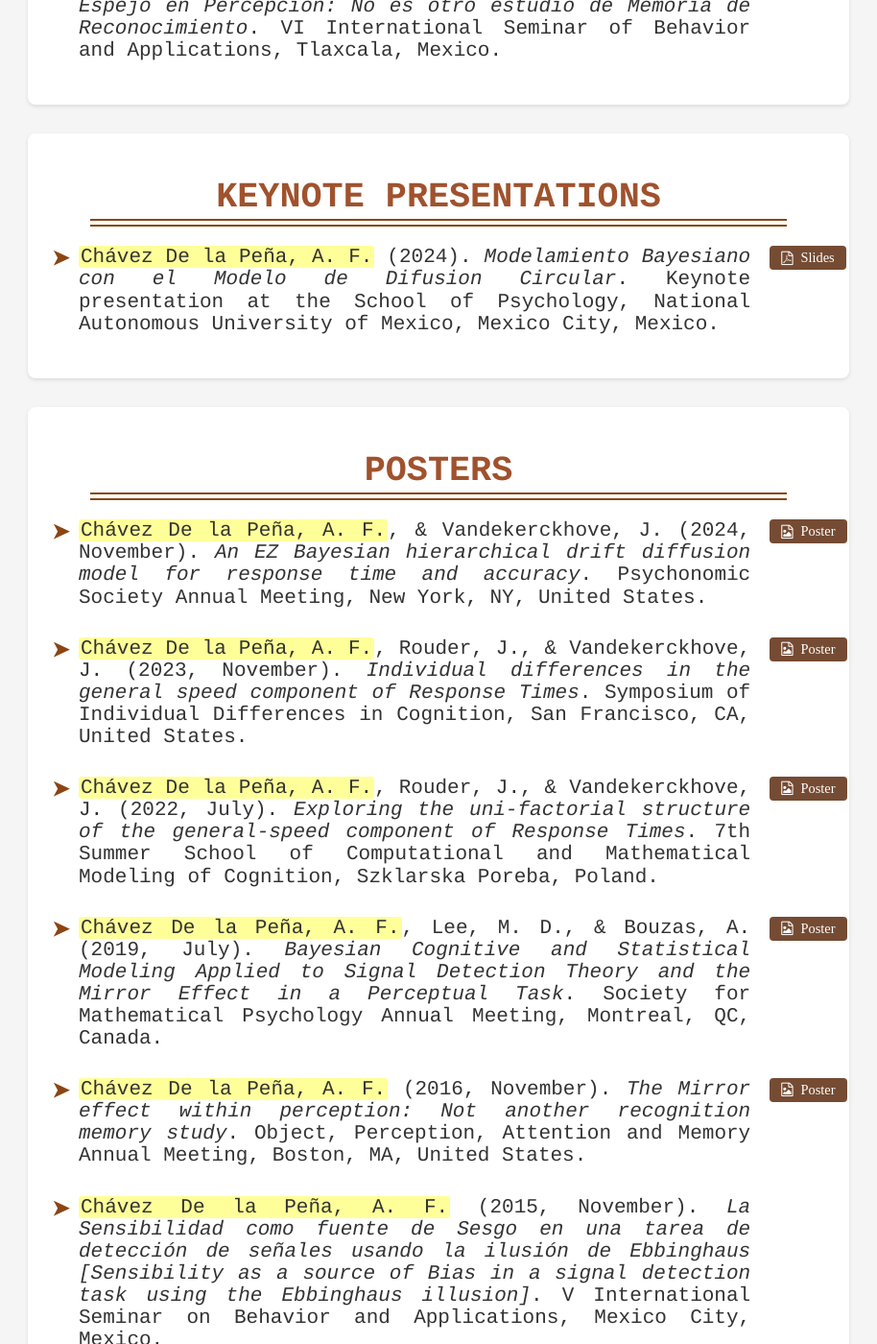
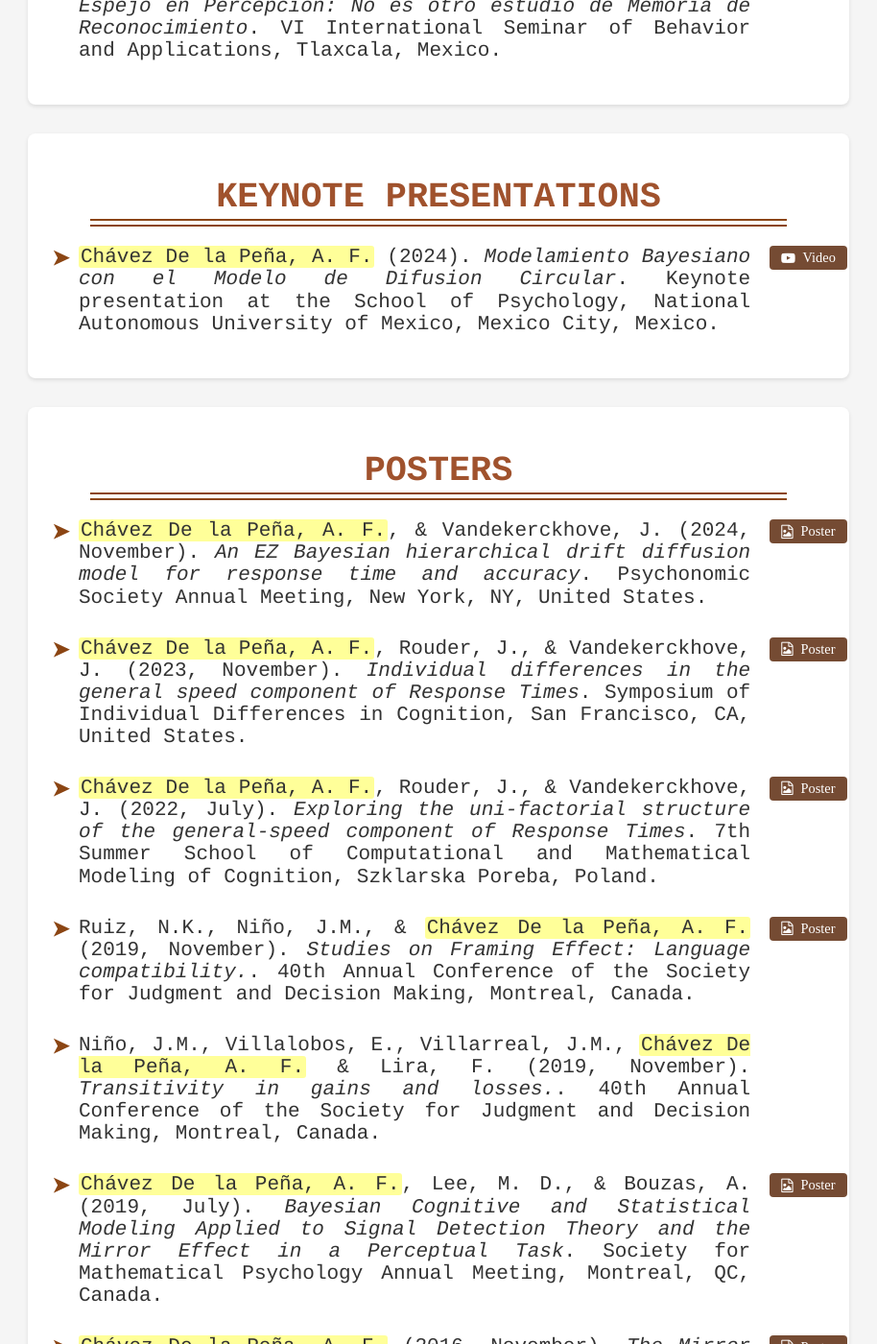
Before and after one commit to Adrifelcha/adrifelcha.github.io, a Jekyll site: the page built from publications/index.html, in a window 1280 px wide and 1400 px high, scrolled down 2120 px. Shown: the whole window at 96% size, without its empty margins (183-1097 px from the left). Built offline with Jekyll 4.4.1, drawn with Linux system fonts in a browser that asks for light colours; some web fonts are replaced.

Commit message:
Add: Poster presentations as co-author, and link to Keynote video

```diff
--- a/publications/index.html
+++ b/publications/index.html
@@ -157,8 +157,8 @@ title: Publications & Presentations
                         <span class="author-highlight">Chávez De la Peña, A. F.</span> (2024). <em>Modelamiento Bayesiano con el Modelo de Difusion Circular</em>. Keynote presentation at the School of Psychology, National Autonomous University of Mexico, Mexico City, Mexico.
                     </p>
                     <div class="pub-links">
-                        <a href="/presentations/UNAM_keynote2024.pdf" target="_blank" class="pub-button">
-                            <i class="fa fa-file-pdf-o"></i> Slides
+                        <a href="https://www.youtube.com/watch?v=xuCWxZdy8oc" target="_blank" class="pub-button">
+                            <i class="fa fa-youtube-play"></i> Video
                         </a>
                     </div>
                 </div>
@@ -206,6 +206,27 @@ title: Publications & Presentations
                             <i class="fa fa-file-image-o"></i> Poster
                         </a>
                     </div>
+                </div>
+            </div>
+
+            <div class="publication-item">
+                <div class="pub-content">
+                    <p class="citation">
+                        Ruiz, N.K., Niño, J.M., & <span class="author-highlight">Chávez De la Peña, A. F.</span> (2019, November). <em>Studies on Framing Effect: Language compatibility.</em>. 40th Annual Conference of the Society for Judgment and Decision Making, Montreal, Canada.
+                    </p>
+                    <div class="pub-links">
+                        <a href="https://bouzaslab25.github.io/documents/Poster_Karina_SJDM2019.pdf" target="_blank" class="pub-button">
+                            <i class="fa fa-file-image-o"></i> Poster
+                        </a>
+                    </div>
+                </div>
+            </div>
+
+            <div class="publication-item">
+                <div class="pub-content">
+                    <p class="citation">
+                        Niño, J.M., Villalobos, E., Villarreal, J.M., <span class="author-highlight">Chávez De la Peña, A. F.</span> & Lira, F. (2019, November). <em>Transitivity in gains and losses.</em>. 40th Annual Conference of the Society for Judgment and Decision Making, Montreal, Canada.
+                    </p>
                 </div>
             </div>
 
```
